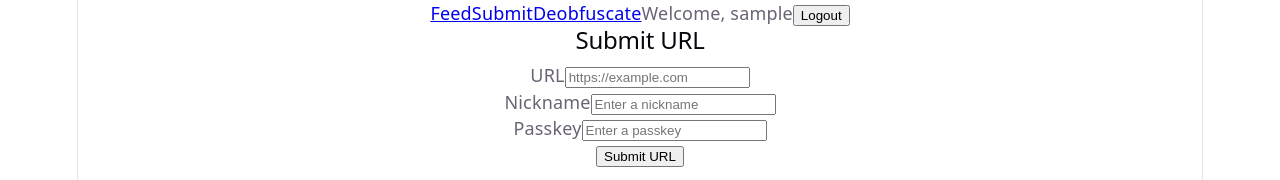
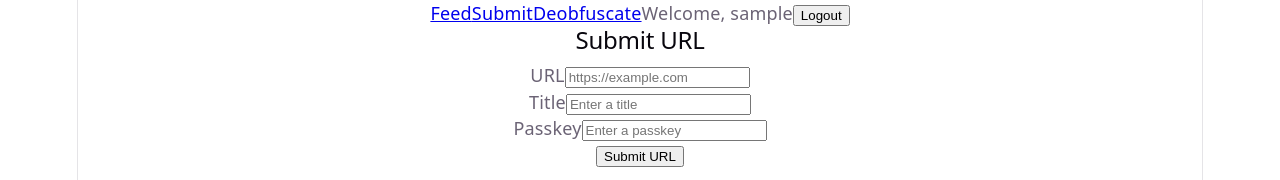
Before and after one commit to 0xAmanita/GhostLynk, a React (Vite) app in the folder external/frontend/: page /submit in a window 1280 px wide. Shown: the top 180 px of the page. Built offline with nearby package versions, Linux system fonts and the light colour scheme; no server answers; sample sign-in values are in the browser's storage.

Commit message:
chore: rename nickname field to title in URL submission form
- Change label from 'Nickname' to 'Title'
- Update placeholder text accordingly
- Provides clearer context for users

```diff
--- a/external/frontend/src/components/UrlSubmissionForm.jsx
+++ b/external/frontend/src/components/UrlSubmissionForm.jsx
@@ -86,14 +86,14 @@ export default function UrlSubmissionForm({ onSubmitSuccess }) {
         </div>
 
         <div className="form-group">
-          <label htmlFor="nickname">Nickname</label>
+          <label htmlFor="nickname">Title</label>
           <input
             type="text"
             id="nickname"
             name="nickname"
             value={formData.nickname}
             onChange={handleChange}
-            placeholder="Enter a nickname"
+            placeholder="Enter a title"
             maxLength={50}
             required
           />
```
